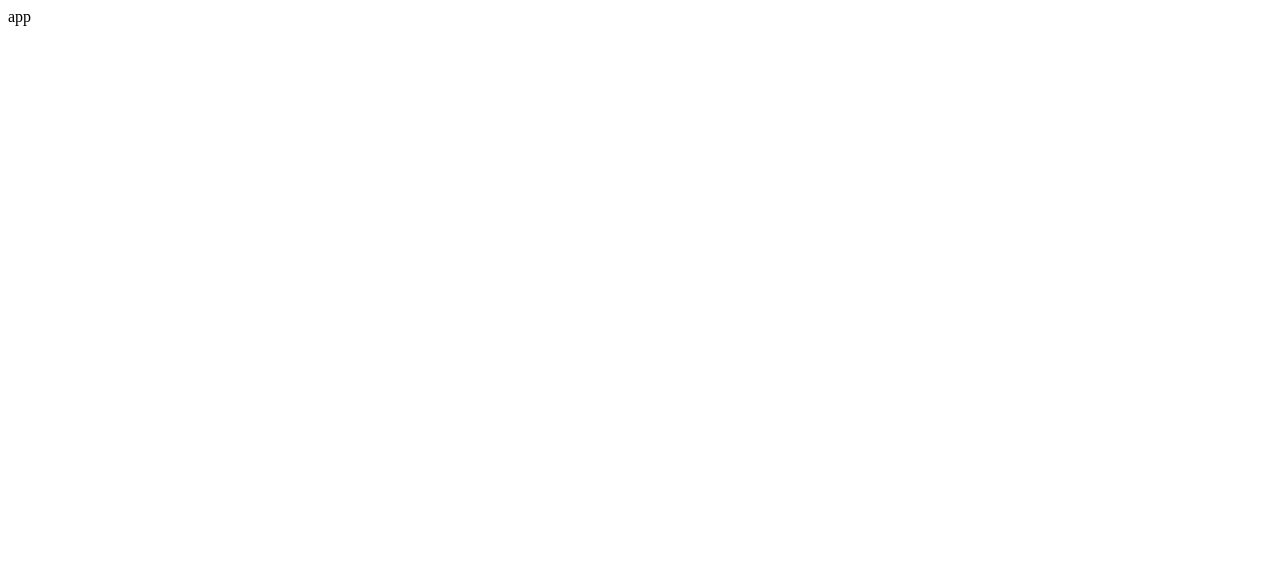
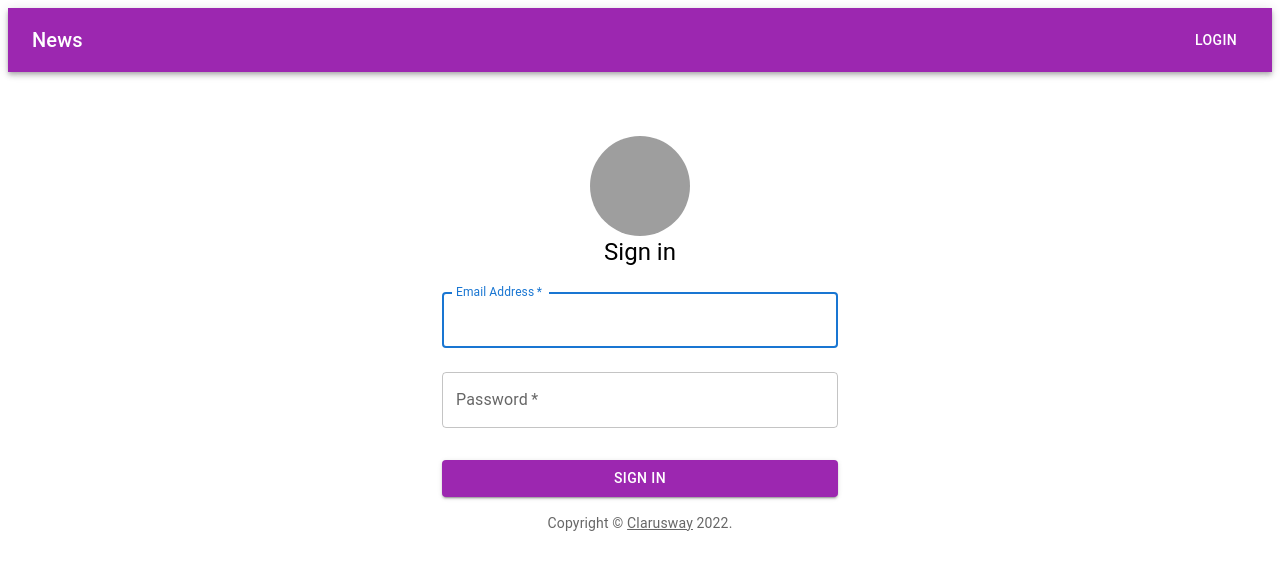
Before and after one commit to UgurcanSARICI/redux_news_app, a React (Create React App) app: page /login in a window 1280 px wide. Shown: the top 570 px of the page. Built offline with nearby package versions, Linux system fonts and the light colour scheme; grey boxes are pictures that could not be loaded.

Commit message:
templates

```diff
--- a/src/App.js
+++ b/src/App.js
@@ -1,5 +1,11 @@
+import AppRouter from "./router/AppRouter";
+
 function App() {
-  return <div className="App">app</div>;
+  return (
+    <div>
+      <AppRouter />
+    </div>
+  );
 }
 
 export default App;
--- /dev/null
+++ b/src/components/Navbar.jsx
@@ -0,0 +1,29 @@
+import * as React from "react";
+import AppBar from "@mui/material/AppBar";
+import Box from "@mui/material/Box";
+import Toolbar from "@mui/material/Toolbar";
+import Typography from "@mui/material/Typography";
+import Button from "@mui/material/Button";
+import { useNavigate } from "react-router-dom";
+
+export default function Navbar() {
+  const navigate = useNavigate();
+  return (
+    <Box sx={{ flexGrow: 1 }}>
+      <AppBar position="static" color="secondary">
+        <Toolbar>
+          <Typography
+            variant="h6"
+            component="div"
+            sx={{ flexGrow: 1, cursor: "pointer" }}
+            onClick={() => navigate("/")}
+          >
+            News
+          </Typography>
+
+          <Button color="inherit">Login</Button>
+        </Toolbar>
+      </AppBar>
+    </Box>
+  );
+}
--- /dev/null
+++ b/src/pages/Login.jsx
@@ -0,0 +1,87 @@
+import * as React from "react";
+import Button from "@mui/material/Button";
+import TextField from "@mui/material/TextField";
+import Link from "@mui/material/Link";
+import Box from "@mui/material/Box";
+import Avatar from "@mui/material/Avatar";
+import Typography from "@mui/material/Typography";
+import Container from "@mui/material/Container";
+import { useState } from "react";
+
+export default function Login() {
+  const [email, setEmail] = useState("");
+  const [password, setPassword] = useState("");
+
+  const handleSubmit = (e) => {
+    e.preventDefault();
+    setEmail("");
+    setPassword("");
+  };
+
+  return (
+    <Container component="main" maxWidth="xs">
+      <Box
+        sx={{
+          marginTop: 8,
+          display: "flex",
+          flexDirection: "column",
+          alignItems: "center",
+        }}
+      >
+        <Avatar
+          alt="avatar_img"
+          src="https://cdn.pixabay.com/photo/2017/03/21/02/00/user-2160923_960_720.png"
+          sx={{ width: 100, height: 100 }}
+        />
+        <Typography component="h1" variant="h5">
+          Sign in
+        </Typography>
+        <Box component="form" onSubmit={handleSubmit} noValidate sx={{ mt: 1 }}>
+          <TextField
+            margin="normal"
+            required
+            fullWidth
+            id="email"
+            label="Email Address"
+            name="email"
+            autoComplete="email"
+            autoFocus
+            value={email}
+            onChange={(e) => setEmail(e.target.value)}
+          />
+          <TextField
+            margin="normal"
+            required
+            fullWidth
+            name="password"
+            label="Password"
+            type="password"
+            id="password"
+            autoComplete="current-password"
+            value={password}
+            onChange={(e) => setPassword(e.target.value)}
+          />
+
+          <Button
+            type="submit"
+            fullWidth
+            variant="contained"
+            color="secondary"
+            sx={{ mt: 3, mb: 2 }}
+          >
+            Sign In
+          </Button>
+        </Box>
+      </Box>
+
+      <Typography variant="body2" color="text.secondary" align="center">
+        {"Copyright © "}
+        <Link color="inherit" href="https://www.clarusway.com/">
+          Clarusway
+        </Link>{" "}
+        {new Date().getFullYear()}
+        {"."}
+      </Typography>
+    </Container>
+  );
+}
--- /dev/null
+++ b/src/pages/News.jsx
@@ -0,0 +1,49 @@
+import Box from "@mui/material/Box";
+import Card from "@mui/material/Card";
+import CardActions from "@mui/material/CardActions";
+import CardContent from "@mui/material/CardContent";
+import Button from "@mui/material/Button";
+import Typography from "@mui/material/Typography";
+import { CardMedia } from "@mui/material";
+
+const News = () => {
+  return (
+    <>
+      <h1>NEWS</h1>
+      <Box
+        xs={{ d: "flex" }}
+        display="flex"
+        alignItems="center"
+        justifyContent="space-evenly"
+        flexWrap="wrap"
+      >
+        {[1, 2, 3].map((item, index) => (
+          <Card sx={{ maxWidth: 345, m: 5, maxHeight: 600 }} key={index}>
+            <CardMedia
+              component="img"
+              height="250"
+              image={item?.urlToImage}
+              alt="img"
+            />
+            <CardContent>
+              <Typography gutterBottom variant="h5" component="div">
+                {item?.title}
+              </Typography>
+              <Typography variant="body2" color="text.secondary">
+                {item?.content}
+              </Typography>
+            </CardContent>
+            <CardActions>
+              <Button size="small">Share</Button>
+              <Button size="small" href={item?.url} target="_blank">
+                Detail
+              </Button>
+            </CardActions>
+          </Card>
+        ))}
+      </Box>
+    </>
+  );
+};
+
+export default News;
```
